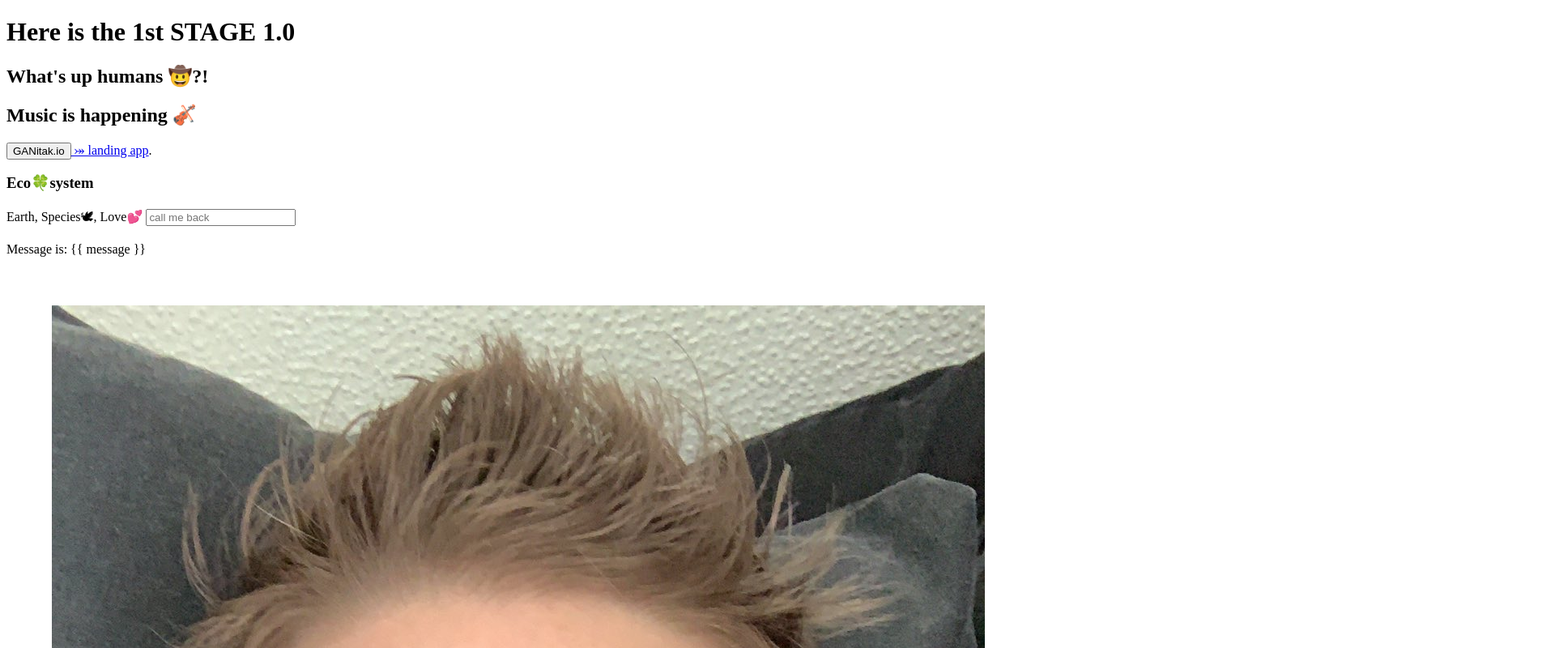
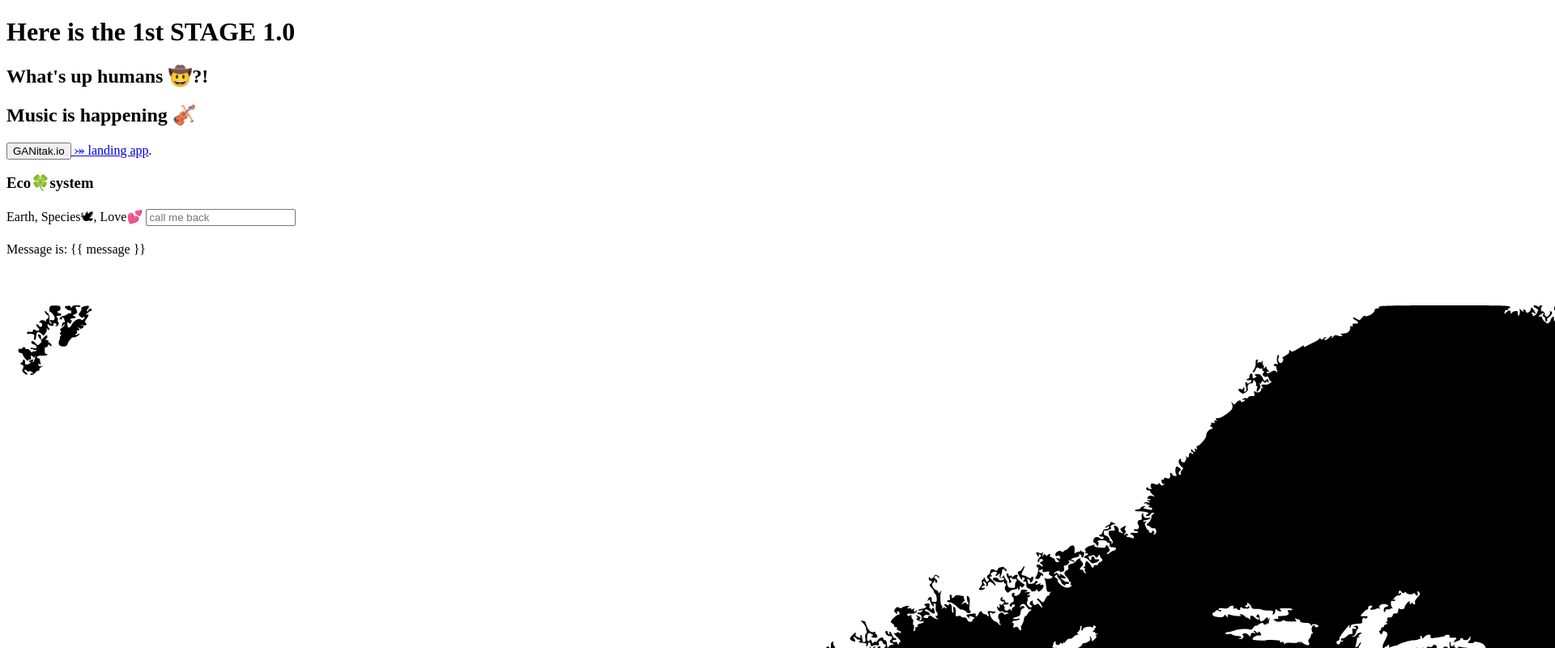
Before and after one commit to GANitak/Affair1.0, a Vue app in the folder 1ststage/: page / in a window 1280 px wide. Shown: the top 800 px of the page at 81% size, 1920 px wide, since content can reach past the window. Built offline with nearby package versions, Linux system fonts and the light colour scheme.

Commit message:
added SVG icon/background top nav to define

```diff
--- a/1ststage/src/App.vue
+++ b/1ststage/src/App.vue
@@ -1,5 +1,5 @@
 <template>
-  <img alt="Face" src="./assets/Face.jpeg" />
+  <img alt="Face" src="./assets/IMGanit.svg" />
   <Home msg="Welcome to GANitak's portal" />
 <body>
     <h1>Here is the 1st STAGE 1.0</h1>
```
Also changed, not shown: 1ststage/src/assets/IMGanit.svg (added).
